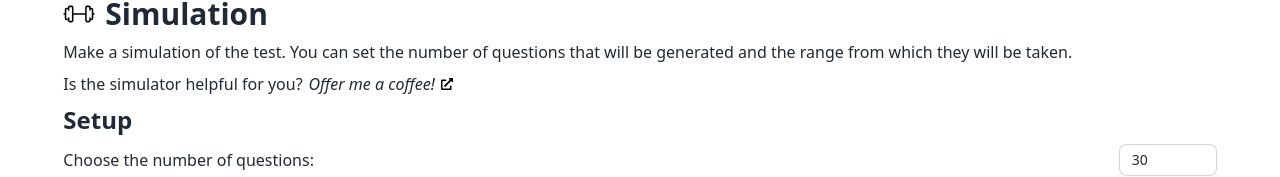
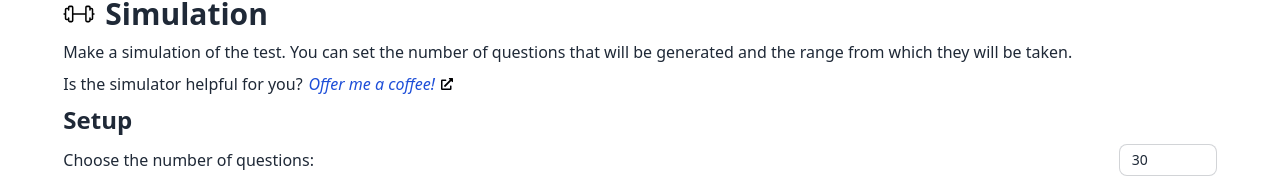
Before and after one commit to Gabriele3vi/DigitalBusinessModellingQuiz, a SvelteKit app: page / in a window 1280 px wide. Shown: the part 406-583 px from the top of the page. Built offline with nearby package versions, Linux system fonts and the light colour scheme.

Commit message:
UI improve

```diff
--- a/src/routes/+page.svelte
+++ b/src/routes/+page.svelte
@@ -155,9 +155,9 @@
 
     <div class="flex flex-col md:flex-row gap-x-1.5 md:items-center">
     <p>Is the simulator helpful for you? </p>
-    <a class="font-medium italic flex flex-row items-center gap-x-1.5 hover:underline" href="https://www.paypal.com/paypalme/Gabriele3vi"> Offer me a coffee!
+    <a class="font-medium italic flex flex-row items-center gap-x-1.5 hover:underline text-blue-700" href="https://www.paypal.com/paypalme/Gabriele3vi"> Offer me a coffee!
       <svg xmlns="http://www.w3.org/2000/svg" class="w-3 h-3" viewBox="0 0 512 512">
-        <path stroke="#0000FF" d="M432 320H400a16 16 0 0 0 -16 16V448H64V128H208a16 16 0 0 0 16-16V80a16 16 0 0 0 -16-16H48A48 48 0 0 0 0 112V464a48 48 0 0 0 48 48H400a48 48 0 0 0 48-48V336A16 16 0 0 0 432 320zM488 0h-128c-21.4 0-32.1 25.9-17 41l35.7 35.7L135 320.4a24 24 0 0 0 0 34L157.7 377a24 24 0 0 0 34 0L435.3 133.3 471 169c15 15 41 4.5 41-17V24A24 24 0 0 0 488 0z"/>
+        <path stroke="#1D4ED8" d="M432 320H400a16 16 0 0 0 -16 16V448H64V128H208a16 16 0 0 0 16-16V80a16 16 0 0 0 -16-16H48A48 48 0 0 0 0 112V464a48 48 0 0 0 48 48H400a48 48 0 0 0 48-48V336A16 16 0 0 0 432 320zM488 0h-128c-21.4 0-32.1 25.9-17 41l35.7 35.7L135 320.4a24 24 0 0 0 0 34L157.7 377a24 24 0 0 0 34 0L435.3 133.3 471 169c15 15 41 4.5 41-17V24A24 24 0 0 0 488 0z"/>
       </svg>
     </a>
     </div>
```
